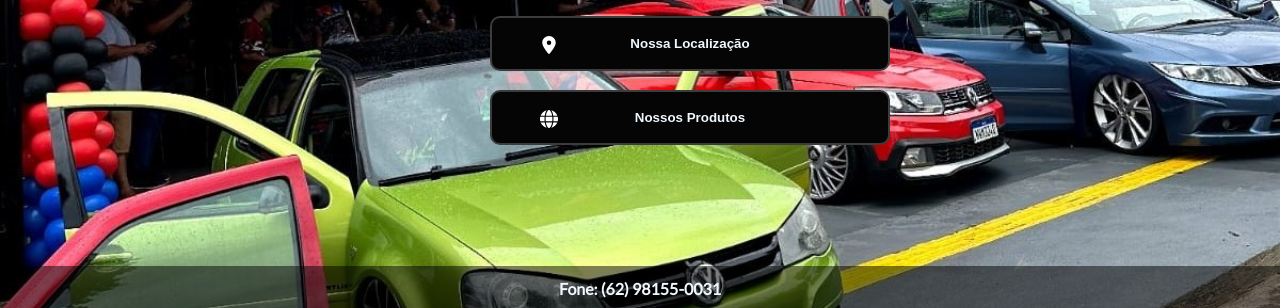
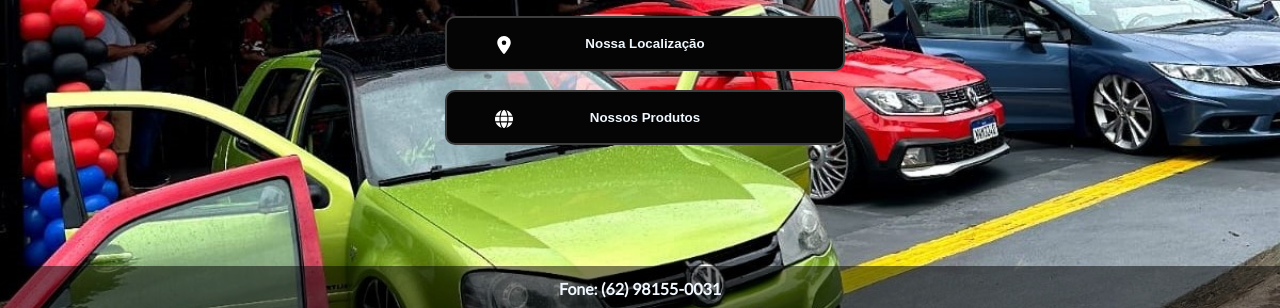
Before and after one commit to oriongraciano/LandingPageRv, a plain HTML site: page index.html in a window 1280 px wide. Shown: the part 358-666 px from the top of the page. Drawn offline with Linux system fonts and the light colour scheme.

Commit message:
Update styles.css

```diff
--- a/css/styles.css
+++ b/css/styles.css
@@ -39,7 +39,7 @@ body {
     position: absolute;
     top: 50%;
     left: 50%;
-    transform: translate(-50%, -50%);
+    transform: translate(-65%, -50%);
     align-items: center;
     width: 300px;
     height: 200px;
@@ -110,6 +110,7 @@ footer>p {
     }
 
     .headerAgende {
+        position: absolute;
         top: 50%;
         left: 50%;
         transform: translate(-50%, -50%);
```
